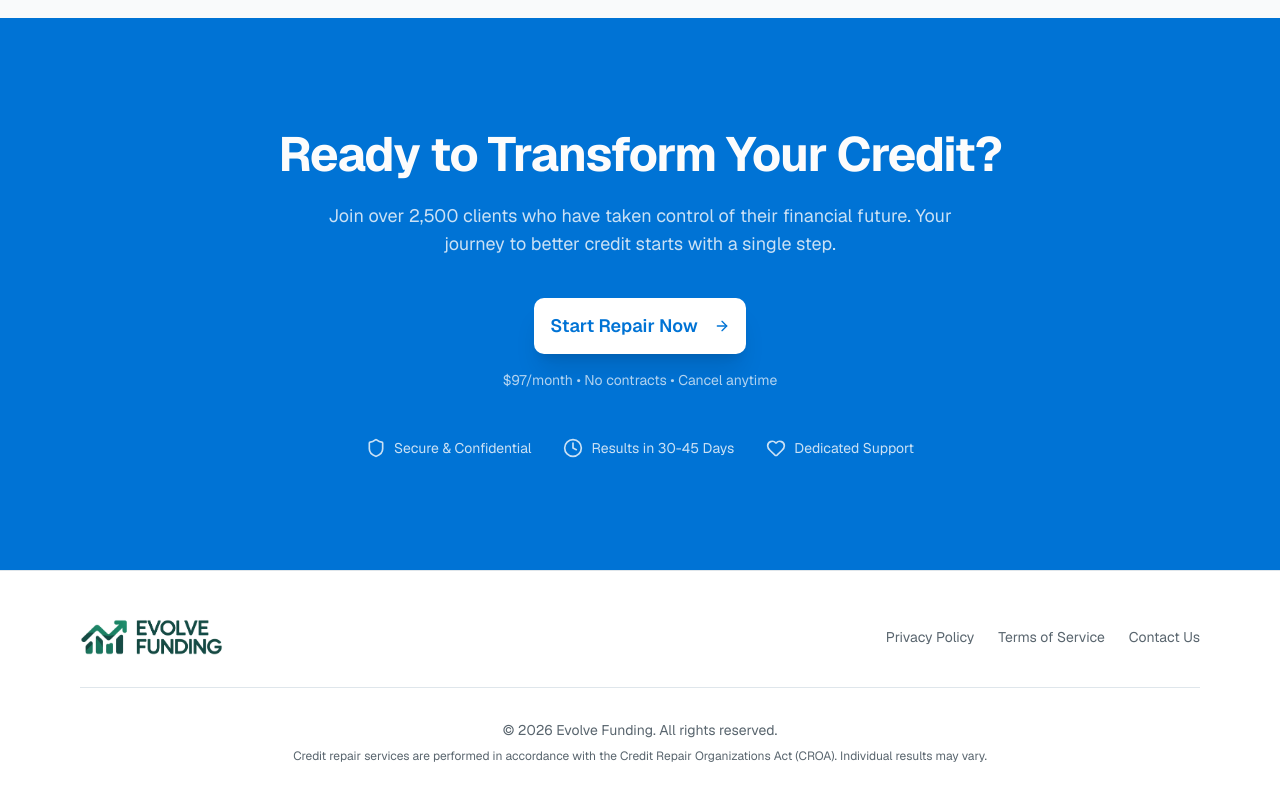
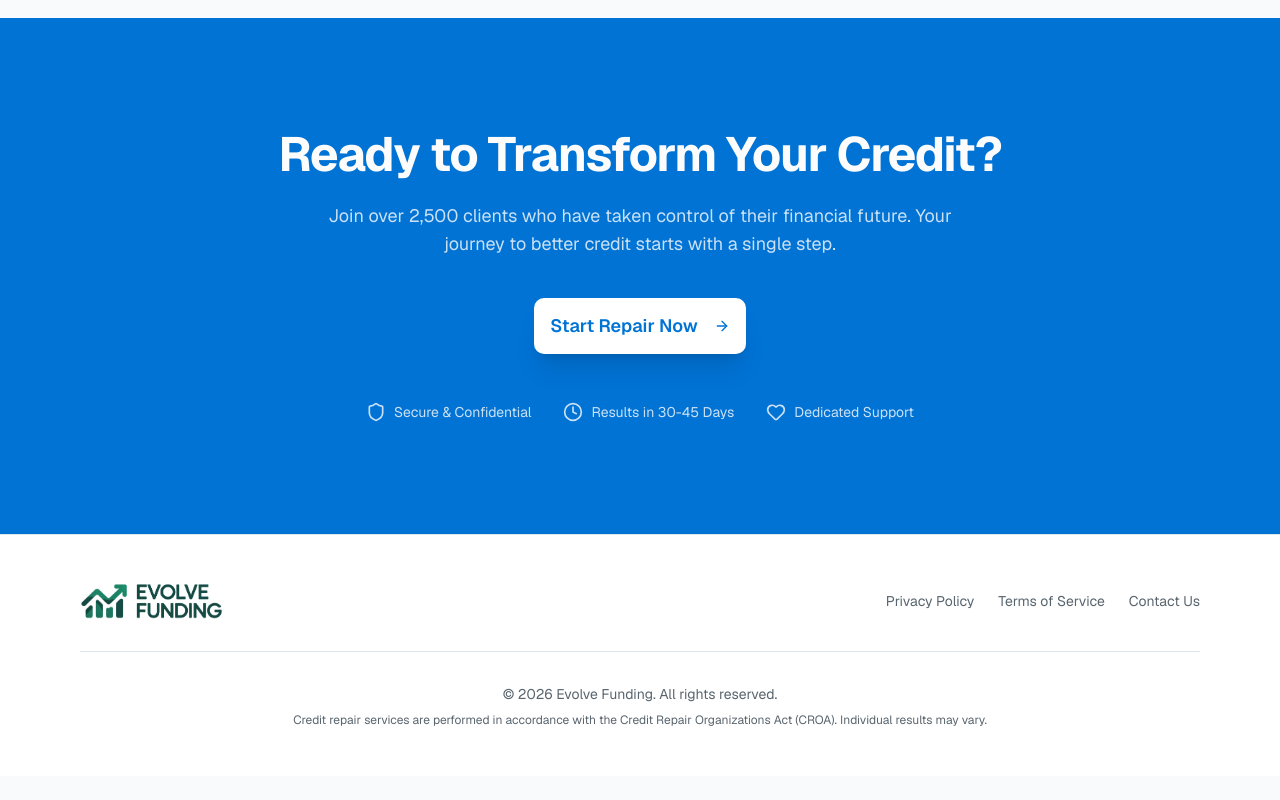
Before and after one commit to Cyberpvnk0/credit-repair-vsl-, a Next.js app: page / in a window 1280 px wide. Shown: the part 4810-5610 px from the top of the page. After the commit the page ends 5586 px from the top, so only its background shows below. Built offline with nearby package versions, Linux system fonts and the light colour scheme.

Commit message:
fix: remove pricing text from CTA section
Update CTA layout to remove pricing and improve trust indicators.

```diff
--- a/components/final-cta-section.tsx
+++ b/components/final-cta-section.tsx
@@ -26,10 +26,6 @@ export function FinalCTASection() {
           </Button>
         </div>
 
-        <p className="mt-4 text-xs text-primary-foreground/70 sm:text-sm">
-          $97/month • No contracts • Cancel anytime
-        </p>
-
         <div className="mt-8 flex flex-col items-center justify-center gap-4 text-primary-foreground/80 sm:mt-12 sm:flex-row sm:flex-wrap sm:gap-6 md:gap-8">
           <div className="flex items-center gap-2">
             <Shield className="h-4 w-4 sm:h-5 sm:w-5" />
```
